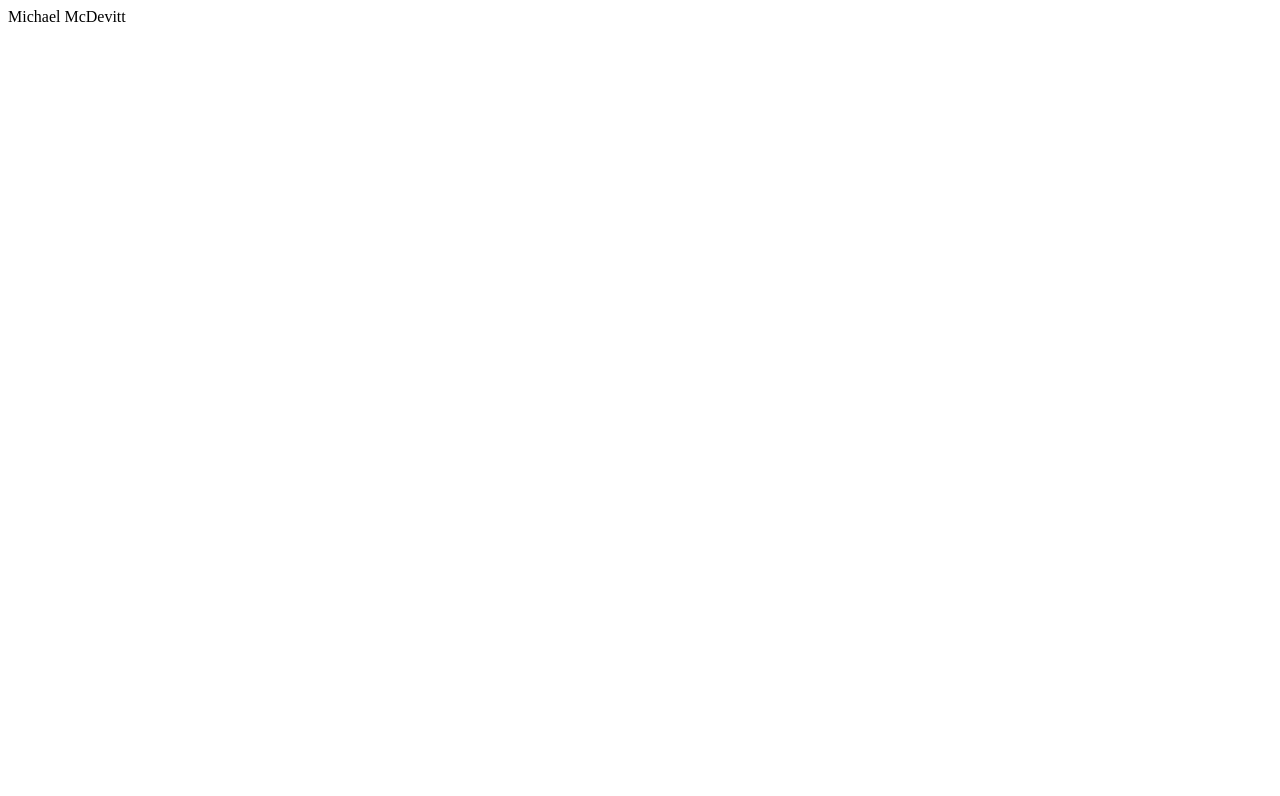
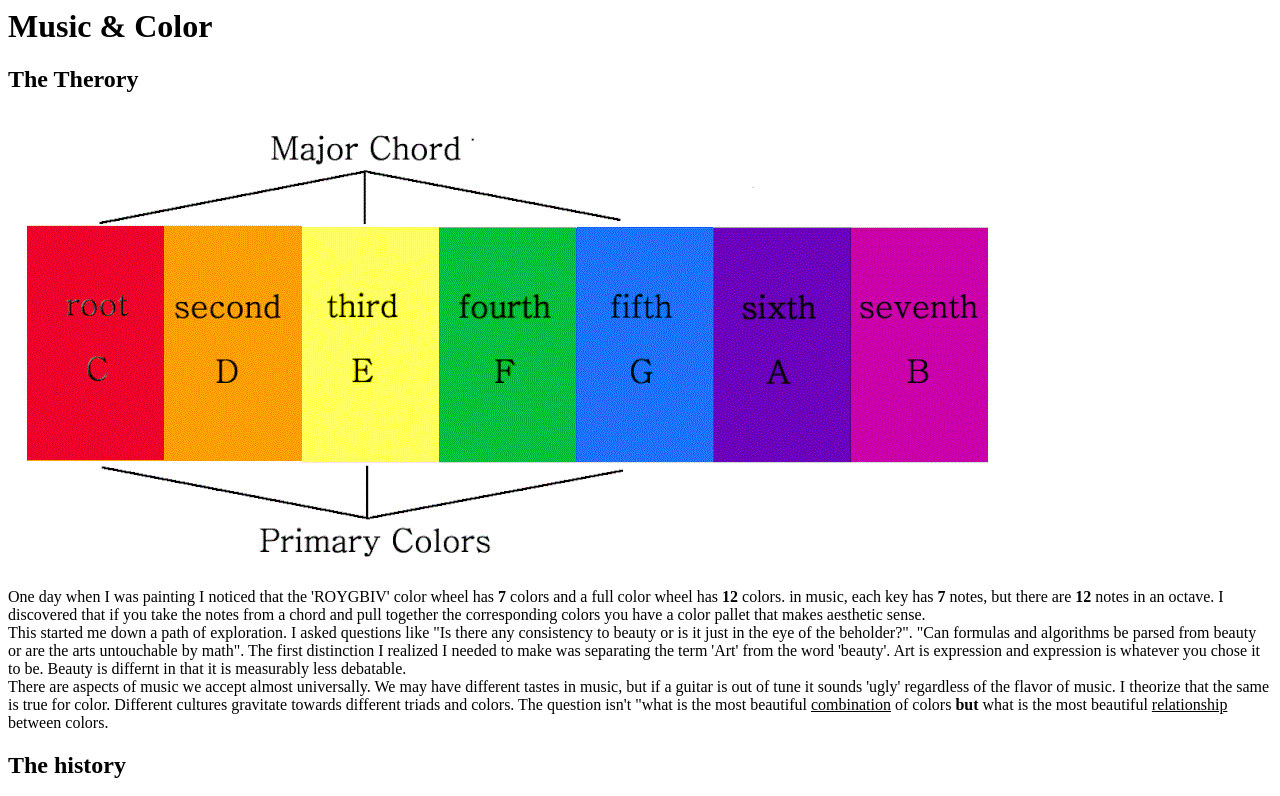
Before and after one commit to EyeLikeFire/html-me-something, a plain HTML site: page index.html in a window 1280 px wide. Shown: the top 796 px of the page. Drawn offline with Linux system fonts and the light colour scheme.

Commit message:
Added image folder & updated index.html

```diff
--- a/index.html
+++ b/index.html
@@ -1 +1,59 @@
-<p>Michael McDevitt</p>
+<html>
+<head>
+    <title>
+        Music & Color ♫
+    </title>
+</head>
+
+<body>
+
+     <header>
+        <h1>Music & Color</h1>
+     </header>
+
+     <main>
+
+        <article>
+            <h2>The Therory</h2>
+            <section>
+                <img src="images/010.gif" alt="Color wheel">
+                <p>One day when I was painting I noticed that the 'ROYGBIV' color wheel has <b>7</b> colors and a full color wheel has <b>12</b> colors.
+                in music, each key has <b>7</b> notes, but there are <b>12</b> notes in an octave.
+                I discovered that if you take the notes from a chord and pull together the corresponding colors you have a color pallet that makes aesthetic sense.
+                <br>
+                This started me down a path of exploration. I asked questions like "Is there any consistency to beauty or is it just in the eye of the beholder?". "Can formulas and algorithms be parsed from beauty or are the arts untouchable by math".
+                The first distinction I realized I needed to make was separating the term 'Art' from the word 'beauty'. Art is expression and expression is whatever you chose it to be. Beauty is differnt in that it is measurably less debatable.
+                <br>
+                There are aspects of music we accept almost universally. We may have different  tastes in music, but if a guitar is out of tune it sounds 'ugly' regardless of the flavor of music.
+                I theorize that the same is true for color. Different  cultures  gravitate towards different  triads and colors. The question isn't "what is the most beautiful <u>combination</u> of colors <b>but</b> what is the most beautiful <u>relationship</u> between colors.</p>
+
+
+            </section>
+        </article>
+
+        <article>
+            <h2>The history</h2>
+            <section>
+                <img src="images/007.png" alt="newton">
+                <p>My research led me to Isaac Newton. He was the the creator of the 'ROYGBIV' color wheel. When I looked into it deeper I discovered that he believed there was correlation between music and color. He actually separated the colors in 'ROYGBIV' to correspond with music notes. This was both excited and discouraging to discover. I had accidentally stumbled on a theory shared by one of the most influential scientist in history
+                <b>but</b> he intentionally created the color wheel to correspond with music. That means that the correlation between color and music may have been created not discovered.
+                <br>Newton wasn't the only one with this theory though. In fact it's much older then Newton. Do you remember Pythagoras? In the context of philosophy you may remember that he influenced the likes of Plato and Aristotle. In the context of math then you may recognize his name from the Pythagorean theorem in geometry.<br>
+                   Pythagoras had theories and beliefs regarding music and color. He believed that there was a mathematical harmony between the two (His theories of mathematical harmony expanded beyond just color and music and included our entire universe) Plato adopted some of these beliefs surrounding color and music as well.
+                <br> Personally I don't know that there is a direct correlation between music and color, but I do belief that our understanding of color as far more primitive then our understanding of music. This makes sense really, our brains process sound almost 10X as fast as we do color. There is something too it, for music we have the circle of 5ths, applications of Fibonacci, and all kinds of mathematically applications. For color there is an undefined order, a code that is waiting to be discovered. </p>
+
+                <p>What do you think? Is there an underling code beneath beauty that is waiting to be discovered?</p>                </p>
+            </section>
+        </article>
+
+
+
+     </main>
+
+     <footer>
+        <p>
+            <em> &copy; Coded by Michael McDevitt</em>
+        </p>
+     </footer>
+</body>
+
+</html>
```
Also changed, not shown: images/001.jpg (added), images/002.jpg (added), images/003.jpg (added), images/004.jpg (added), images/005.jpg (added), images/006.jpg (added), images/007.png (added), images/008.jpg (added), images/009.jpg (added), images/010.gif (added), images/011.jpg (added), images/012.jpg (added), images/013.jpg (added), images/014.jpg (added).
